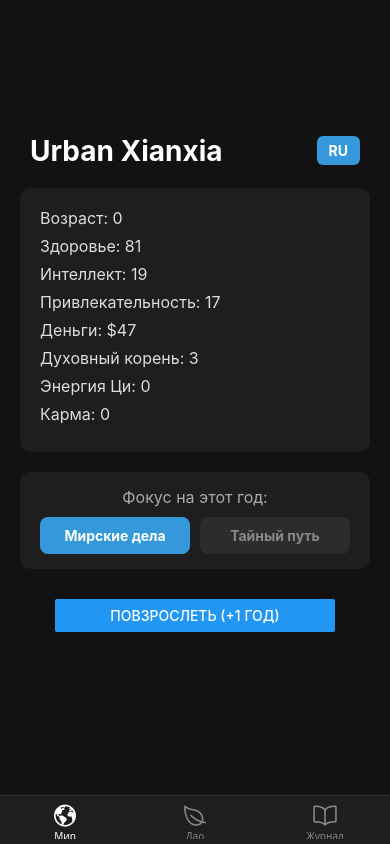
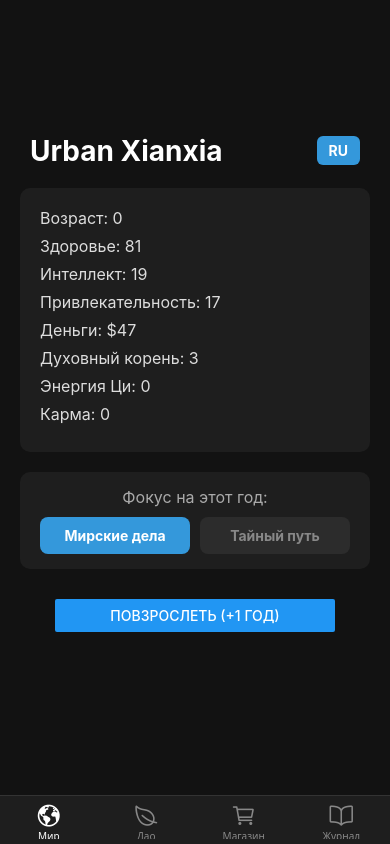
Before and after one commit to KrezPro/Urban-Xianxia-Life-Simulator, a React Native app in the folder Game/: screen / in a window 390 px wide. Built offline with nearby package versions, Linux system fonts and the light colour scheme.

Commit message:
Интегрирован StoreScreen в TabNavigator: добавлена вкладка "Магазин" с соответствующей иконкой навигации.

```diff
--- a/Game/src/navigation/TabNavigator.tsx
+++ b/Game/src/navigation/TabNavigator.tsx
@@ -4,6 +4,7 @@ import { Ionicons } from '@expo/vector-icons';
 import LifeScreen from '../screens/LifeScreen';
 import DaoScreen from '../screens/DaoScreen';
 import LogScreen from '../screens/LogScreen';
+import StoreScreen from '../screens/StoreScreen';
 
 const Tab = createBottomTabNavigator();
 
@@ -24,6 +25,8 @@ export default function TabNavigator() {
             iconName = focused ? 'leaf' : 'leaf-outline';
           } else if (route.name === 'Журнал') {
             iconName = focused ? 'book' : 'book-outline';
+          } else if (route.name === 'Магазин') {
+            iconName = focused ? 'cart' : 'cart-outline';
           }
 
           return <Ionicons name={iconName} size={size} color={color} />;
@@ -32,6 +35,7 @@ export default function TabNavigator() {
     >
       <Tab.Screen name="Мир" component={LifeScreen} />
       <Tab.Screen name="Дао" component={DaoScreen} />
+      <Tab.Screen name="Магазин" component={StoreScreen} />
       <Tab.Screen name="Журнал" component={LogScreen} />
     </Tab.Navigator>
   );
```
Also changed, not shown: 1 other file (tests, documents, lock files or other folders).
